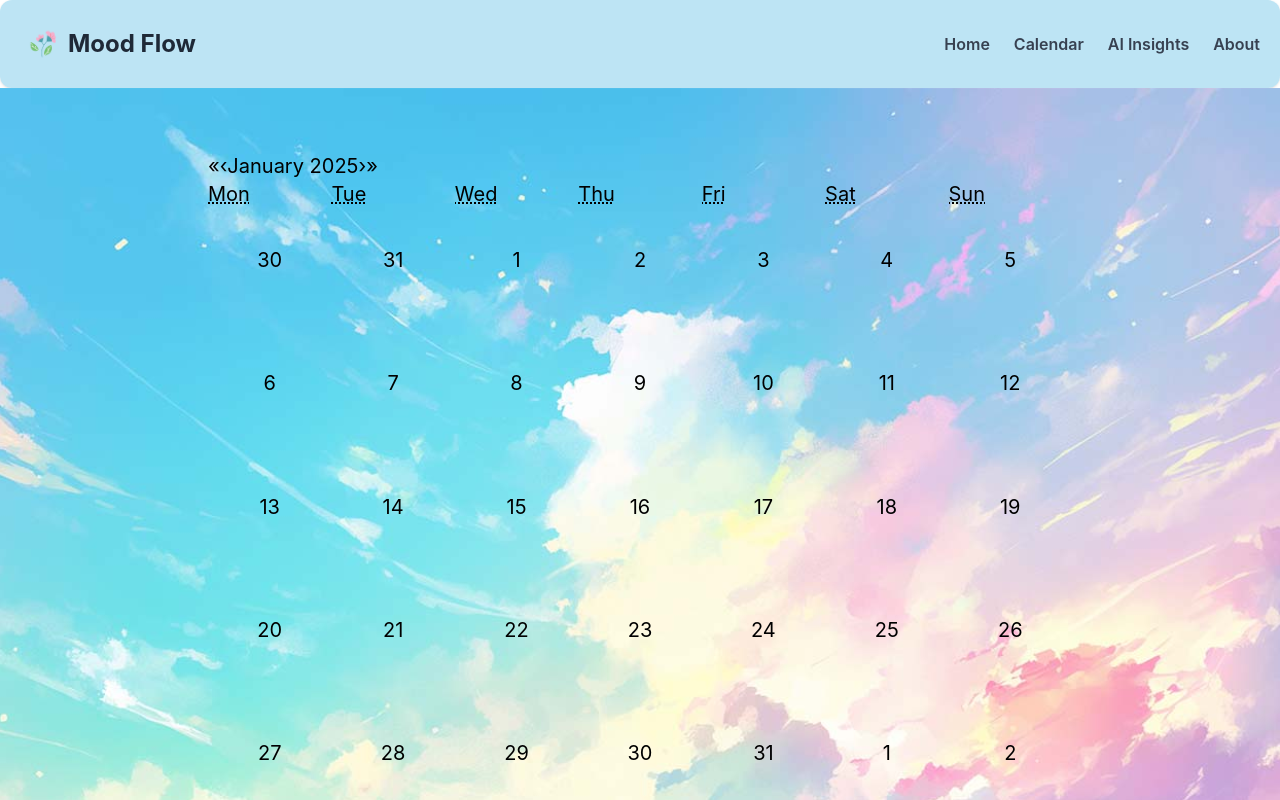
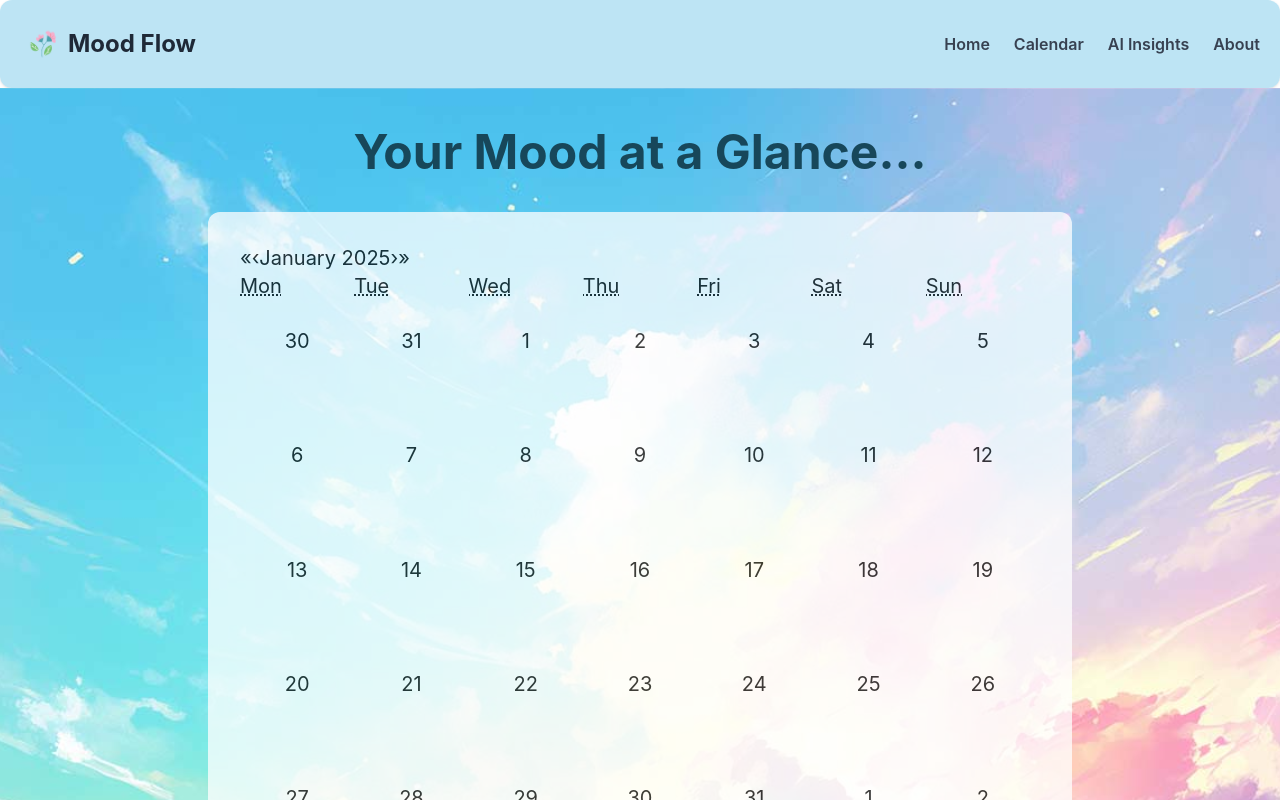
Before and after one commit to Sachika-s/mood-flow, a React (Create React App) app: page /calendar in a window 1280 px wide. Shown: the top 800 px of the page. Built offline with nearby package versions, Linux system fonts and the light colour scheme.

Commit message:
final ui changes

```diff
--- a/src/App.css
+++ b/src/App.css
@@ -1,3 +1,18 @@
 @tailwind base;
 @tailwind components;
 @tailwind utilities;
+
+/* Center the weekdays (days of the week) */
+.react-calendar__month-view__weekdays {
+    @apply flex justify-center items-center;
+  }
+
+  /* Center the month header (month and year) */
+  .react-calendar__month-view__header {
+    @apply text-center;
+  }
+
+  /* Center the day tiles themselves */
+  .react-calendar__tile {
+    @apply text-center;
+  }
--- a/src/components/About.js
+++ b/src/components/About.js
@@ -21,7 +21,7 @@ const About = () => {
         {/* Team Members Section */}
         <div className="mt-12 bg-white opacity-85 p-8 rounded-lg shadow-lg mb-10">
           <h2 className="text-5xl font-bold text-center text-[#17475a] pb-4 mb-7">Meet the Team</h2>
-          <div className="grid grid-cols-4 gap-8">
+          <div className="grid grid-cols-3 gap-8">
             {/* Member 1 */}
             <div className="text-center">
               <img
@@ -54,18 +54,6 @@ const About = () => {
               <h3 className="text-xl font-semibold">Stella Liu</h3>
               <p className="text-gray-500">Software Developer</p>
             </div>
-
-            {/* Member 4 */}
-            <div className="text-center">
-              <img
-                src="/sachika-profile.jpg"
-                alt="Team Member 2"
-                className="aspect-square object-cover rounded-full mb-4"
-              />
-              <h3 className="text-xl font-semibold">Swetha Krishnan</h3>
-              <p className="text-gray-500">Software Developer</p>
-            </div>
-
           </div>
         </div>
       </div>
--- a/src/components/Calendar/Calendar.js
+++ b/src/components/Calendar/Calendar.js
@@ -51,23 +51,26 @@ function SimpleCalendar() {
 
       return (
         <div
-          className={`w-2 h-2 mt-3 rounded-full mx-auto ${moodForDay ? moodColors[moodForDay] : 'bg-transparent'}`}
+          className={`w-3 h-3 mt-5 rounded-full mx-auto ${moodForDay ? moodColors[moodForDay] : 'bg-transparent'}`}
         />
       );
     }
   };
 
   return (
-    <div className="h-min-screen bg-cover text-xl bg-center flex items-start justify-start" style={{ backgroundImage: 'url("/home-background.jpg")' }}>
+    <div className="h-min-screen bg-cover text-xl bg-center flex items-center justify-center" style={{ backgroundImage: 'url("/home-background.jpg")' }}>
       <div className="w-full">
-        <div className=" pl-52 pr-52 pt-16 pb-4 rounded-lg">
+        <div className="text-[#17475a] text-5xl font-bold -mb-7 mt-10 text-center">
+            Your Mood at a Glance...
+        </div>
+        <div className=" pl-52 pr-52 pt-16 pb-4 items-center flex justify-center rounded-lg">
         <Calendar
           onChange={setDate}
           value={date}
           onClickDay={handleDateClick}
           tileContent={tileContent}
-              tileClassName="react-calendar__tile aspect-square text-xl"
-              className="w-full rounded-xl"
+          tileClassName="react-calendar__tile aspect-square text-xl hover:bg-[#ffc2d1] focus:bg-blue-300 transition"
+          className="w-full rounded-xl bg-white opacity-75 p-8"
         />
         </div>
 
--- a/src/components/Insights/Insights.js
+++ b/src/components/Insights/Insights.js
@@ -48,13 +48,13 @@ const Insights = () => {
   };
 
   return (
-    <div className="h-min-screen bg-cover bg-center flex items-start justify-start" style={{ backgroundImage: 'url("/insights-background.jpg")' }}>
+    <div className="h-min-screen h-screen bg-cover bg-center flex items-center justify-center" style={{ backgroundImage: 'url("/home-background.jpg")' }}>
       <div className="flex flex-col items-center justify-center w-full p-6 mt-5">
         <div className="text-[#17475a] text-5xl font-bold pl-5 text-center">
           AI Insights
         </div>
 
-        <div className="bg-white opacity-85 rounded-xl p-5 mt-6 text-gray-700 max-w-5xl text-left">
+        <div className="bg-white opacity-85 rounded-xl p-5 mt-6 text-gray-700 w-full max-w-5xl text-center">
           {latestEntry ? (
             <>
               <h3 className="text-xl font-bold text-[#17475a] mb-3">Your Latest Journal Entry:</h3>
@@ -68,7 +68,7 @@ const Insights = () => {
         <button
           onClick={fetchAIAdvice}
           disabled={loading || !latestEntry}
-          className="bg-[#87CEEB] text-white font-bold p-4 rounded-xl hover:bg-[#3884a2] w-full mt-6"
+          className="bg-[#87CEEB] text-white font-bold p-4 rounded-xl hover:bg-[#3884a2] w-full max-w-5xl mt-6"
         >
           {loading ? 'Generating Advice...' : 'Get AI Insights'}
         </button>
--- a/src/components/home/Home.js
+++ b/src/components/home/Home.js
@@ -48,10 +48,12 @@ const Home = () => {
     <div className="h-min-screen bg-cover bg-center flex items-start justify-start" style={{ backgroundImage: 'url("/home-background.jpg")' }}>
       <div className="flex flex-col items-center justify-center w-full p-6 mt-5">
         <div className="text-[#17475a] text-5xl font-bold pl-5 text-center">
-          Hello! Welcome to your homepage~
+          Hello! Welcome to Your Homepage
         </div>
-        <div className="bg-white opacity-85 rounded-xl p-5 mt-6 text-gray-700 max-w-5xl text-left flex-wrap">
-          🌸 Take a moment to check in with yourself. Tap on your mood and journal your thoughts.
+        <div className="bg-white opacity-75 rounded-xl p-5 mt-6 text-gray-700 max-w-5xl text-left flex-wrap">
+        🌸 Welcome to your cozy space of self-care and reflection. Take a moment to check in with yourself—how are you feeling today? Simply tap on your mood to begin. 🌿 <br /> <br />
+Once you choose your mood, you can pause, reflect, and journal about your day. Let the soft pastel hues guide you into a calm, nurturing flow—mindful journaling, soothing thoughts, and a chance to reconnect with your heart. <br /> <br />
+Take a deep breath, embrace the present moment, and let your creativity flow. 💫
         </div>
 
         <MoodScale onMoodSelect={handleMoodSelect} />
@@ -59,7 +61,7 @@ const Home = () => {
         <div className="grid max-w-5xl w-full grid-cols-12 gap-6">
           <div className="col-span-8">
             <textarea
-              className="w-full p-3 opacity-85 rounded-lg text-gray-700 text-lg focus:ring-blue-400"
+              className="w-full p-3 opacity-75 rounded-lg text-gray-700 text-lg focus:ring-blue-400"
               rows="9"
               value={response}
               onChange={(e) => setResponse(e.target.value)}
```
Lines whose indentation alone changed are shown as unchanged.
